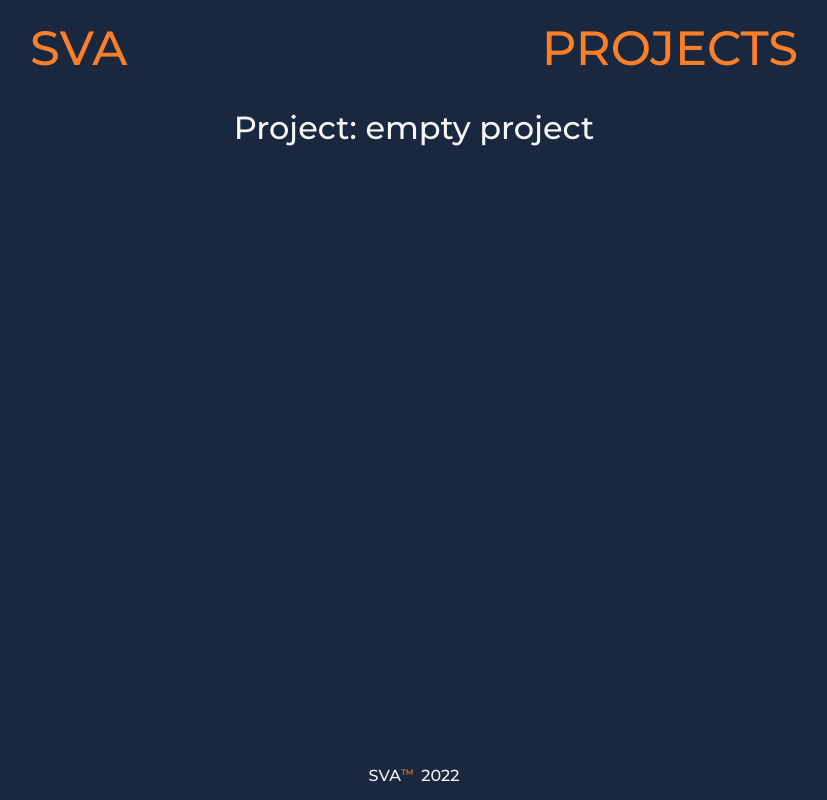
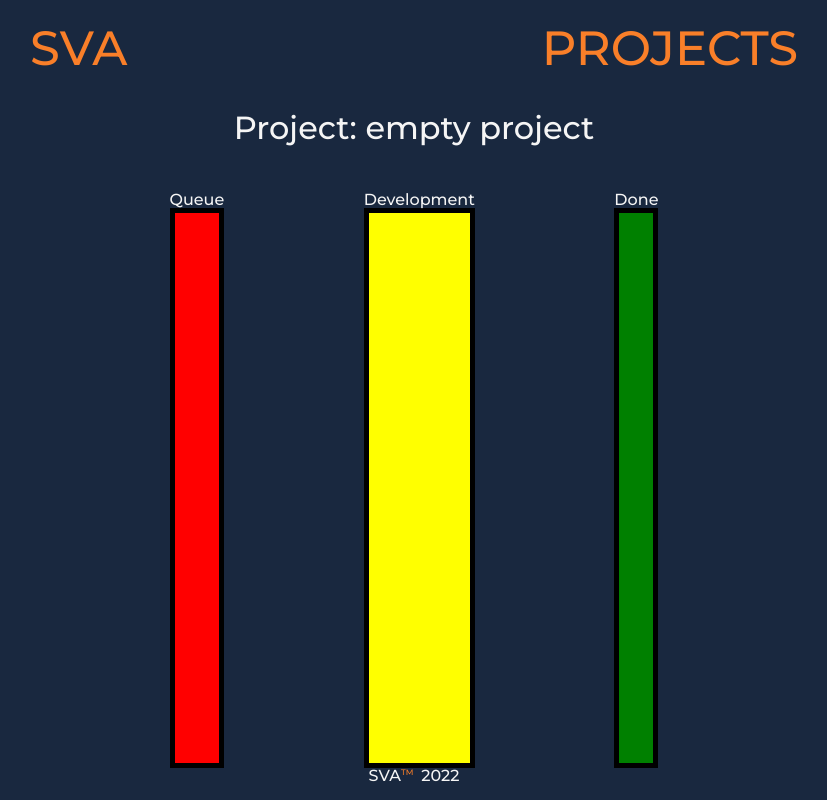
Before and after one commit to SVA2021/test-uptrader, a React (Create React App) app: page /todo/0 in a window 1280 px wide. Shown: the whole page, without its empty margins (226-1053 px from the left). Built offline with nearby package versions, Linux system fonts and the light colour scheme.

Commit message:
add todo page

```diff
--- a/src/pages/Todo/Todo.tsx
+++ b/src/pages/Todo/Todo.tsx
@@ -1,46 +1,66 @@
-import {FC, useContext} from "react";
+import {FC, useContext, useState} from "react";
+import {DndProvider} from 'react-dnd';
+import {HTML5Backend} from 'react-dnd-html5-backend';
 import {useParams} from "react-router-dom";
 import {TodoItem} from "../../components";
+import {DropContainer} from "../../components/DropContainer/DropContainer";
 import {TodoContext} from "../../providers/todo.context";
+import {ProjectI, TodoStatusT} from "../../types";
 import s from './Todo.module.scss';
+
+const STATUS: TodoStatusT[] = ['Queue', 'Development', 'Done',];
 
 export const Todo: FC = () => {
 
     const {projects, setProjects} = useContext(TodoContext);
     const params = useParams<{id: string}>();
+
+    const [project, setProject] = useState<ProjectI | undefined>(projects.find((project) => project.id === params.id));
     const NonActiveProject = projects.filter((project) => project.id !== params.id);
-    const ActiveProject = projects.find((project) => project.id === params.id);
-    const TodoList = ActiveProject?.todos ?? [];
-    const GreenTodo = TodoList.filter((todo) => todo.status === 'Done');
-    const YellowTodo = TodoList.filter((todo) => todo.status === 'Development');
-    const RedTodo = TodoList.filter((todo) => todo.status === 'Queue');
+    const TodoList = project?.todos ?? [];
+
+    function moveTodo(id: number, status: TodoStatusT) {
+        setProject((v) => {
+            return (
+                v === undefined
+                    ? undefined
+                    : {
+                        ...v,
+                        todos: v?.todos.map((todo) => todo.id === id
+                            ? ({...todo, status})
+                            : todo)
+                    })
+        }
+        )
+    }
 
     return (
         <div className={s.wrapper}>
-            <h2 className={s.title}>Project: {ActiveProject?.name ?? 'none'}</h2>
-            <div className={s.body} >
-                <div className={s.body__red} >
+            <h2 className={s.title}>Project: {project?.name ?? 'none'}</h2>
+            <DndProvider backend={HTML5Backend}>
+                <div className={s.body} >
                     {
-                        RedTodo.map((todo) =>
-                            <TodoItem key={todo.id} item={todo} editTask={() => console.log(todo.id)} />
+                        STATUS.map((status) =>
+                            <div className={s.body__column} key={status}>
+                                <h3 className={s.status}>{status}</h3>
+                                <DropContainer allowedDropEffect={status} >
+                                    {
+                                        TodoList.filter((todo) =>
+                                            todo.status === status).map((todo) =>
+                                                <TodoItem
+                                                    key={todo.id}
+                                                    item={todo}
+                                                    moveTodo={moveTodo}
+                                                    editTask={() => console.log(todo.id)}
+                                                />
+                                            )
+                                    }
+                                </DropContainer>
+                            </div>
                         )
                     }
                 </div>
-                <div className={s.body__yellow} >
-                    {
-                        YellowTodo.map((todo) =>
-                            <TodoItem key={todo.id} item={todo} editTask={() => console.log(todo.id)} />
-                        )
-                    }
-                </div>
-                <div className={s.body__green} >
-                    {
-                        GreenTodo.map((todo) =>
-                            <TodoItem key={todo.id} item={todo} editTask={() => console.log(todo.id)} />
-                        )
-                    }
-                </div>
-            </div>
+            </DndProvider>
         </div>
     )
-}
+};
```
